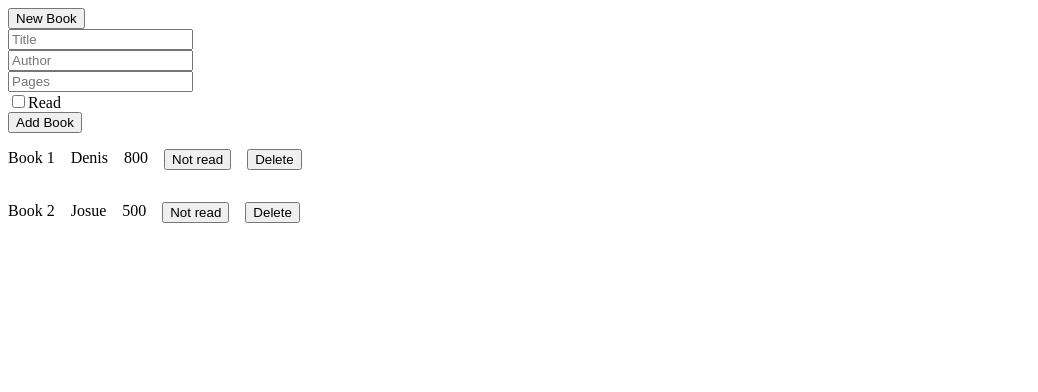
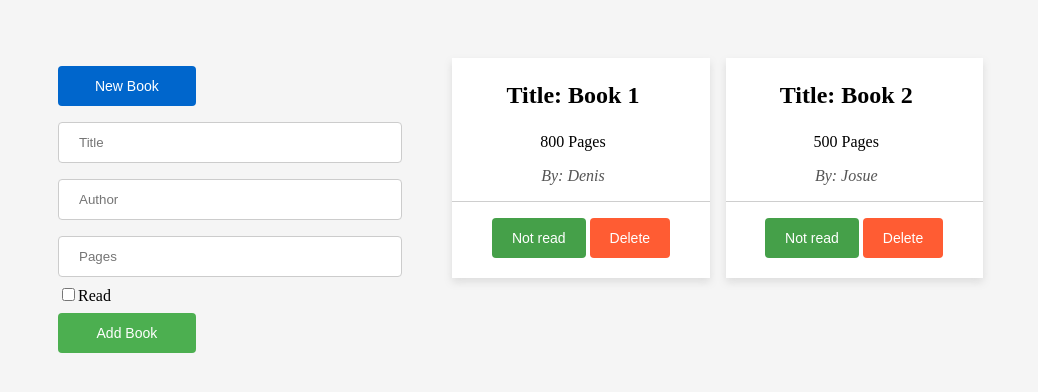
Before and after one commit to kalavhan/library, a plain HTML site: page index.html in a window 1280 px wide. Both pictures are taken after a click on the button "New Book". Shown: the whole page, without its empty margins (0-1038 px from the left). Drawn offline with Linux system fonts and the light colour scheme.

Commit message:
Project UI design 1. Added the project ui design 2. Added the linter

```diff
--- a/css/index.css
+++ b/css/index.css
@@ -0,0 +1,104 @@
+
+body{
+    display: flex;
+    align-content: center;
+    background-color: #F5F5F5;
+}
+
+.form-container{
+    width: 30%;
+    margin: 50px 50px 0 50px;
+}
+
+.items-container{
+    width: 70%;
+    margin-top: 50px;
+    margin-right: 1rem;
+    display: grid;
+    grid-template-columns: 1fr 1fr 1fr;
+    column-gap: 1rem;
+    row-gap: 1rem;
+}
+
+.item {
+    text-align: center;
+  }
+.item .title{
+    font-size: 24px;
+    font-weight: 700;
+}
+
+.item .pages{
+    font-size: 16px;
+}
+
+.item .author{
+    color: #555;
+    font-weight: 500;
+    font-style: italic;
+}
+  .action-btns{
+      border-top: 1px solid rgb(206, 206, 206);
+      padding-top: 8px;
+  }
+
+  .read-btn{
+      background-color: #45a049;
+  }
+
+  .delete-btn{
+      background-color: #ff5c33;
+  }
+
+  .item > p {
+    margin-right: 1rem;
+  }
+
+  form{
+    display: none;
+  }
+
+  input[type=text], select, input[type=number] {
+    width: 100%;
+    padding: 12px 20px;
+    margin: 8px 0;
+    display: inline-block;
+    border: 1px solid #ccc;
+    border-radius: 4px;
+    box-sizing: border-box;
+  }
+
+  input[type=submit], #btnNewBook {
+    width: 40%;
+    background-color: #4CAF50;
+
+  }
+
+  .btn{
+    color: white;
+    padding: 12px 20px;
+    margin: 8px 0;
+    font-size: 14px;
+    border: none;
+    border-radius: 4px;
+    cursor: pointer;
+  }
+
+  #btnNewBook{
+      background-color: #0066cc;
+  }
+
+  input[type=submit]:hover {
+    background-color: #45a049;
+  }
+
+  .card {
+    box-shadow: 0 4px 8px 0 rgba(126, 126, 126, 0.2);
+    transition: 0.3s;
+    background-color: white;
+    height: 220px;
+  }
+
+  .card:hover {
+    box-shadow: 0 8px 16px 0 rgba(0,0,0,0.2);
+  }
--- a/index.html
+++ b/index.html
@@ -3,31 +3,18 @@
 <head>
   <meta charset="UTF-8">
   <meta name="viewport" content="width=device-width, initial-scale=1.0">
-  <link rel="stylesheet" type="style/css" href="css/index.css"/>
-  <style>
-    .item {
-    display: flex;
-  }
-
-  .item > p {
-    margin-right: 1rem;
-  }
-
-  form{
-    display: none;
-  }
-  </style>
+ <link rel="stylesheet" href="css/index.css">
   <title>Library</title>
 </head>
 <body>
   <div class="form-container">
-    <button id="btnNewBook">New Book</button>
+    <button class="btn" id="btnNewBook">New Book</button>
     <form id="form">
       <input type="text" id="title"  placeholder="Title"><br>
       <input type="text" id="author"  placeholder="Author"><br>
       <input type="number" id="pages"  placeholder="Pages"><br>
       <input type="checkbox" id="read" >Read<br>
-      <input type="submit" id="addBook" value="Add Book">
+      <input class="btn" type="submit" id="addBook" value="Add Book">
     </form>
   </div>
   <div class="items-container">
--- a/js/index.js
+++ b/js/index.js
@@ -16,21 +16,23 @@ addBookToLibrary("Book 2", "Josue", 500, 0);
 
 function render(){
     let container = document.querySelector(".items-container");
-    let count = 0;
     container.innerHTML = "";
     for(let i = 0; i < myLibrary.length; i++) {
         let obj = myLibrary[i];
         console.log(obj);
         container.innerHTML +=
         `
-            <div class="item">
-                <p>${obj.title}</p>
-                <p>${obj.author}</p>
-                <p>${obj.pages}</p>
-                <p><button onclick="updateReadStatus(${i})">
+            <div class="item card">
+                <p class="title"><span>Title: </span>${obj.title}</p>
+                <p class="pages">${obj.pages}<span> Pages</span></p>
+                <p class="author"><span>By: </span>${obj.author}</p>
+
+                <div class="action-btns">
+                  <button class="btn read-btn" onclick="updateReadStatus(${i})">
                   ${obj.read == 0 ? 'Not read' : 'Read' }
-                </button></p>
-                <p><button onclick="deleteBook(${i})">Delete</button></p>
+                  </button>
+                  <button class="btn delete-btn" onclick="deleteBook(${i})">Delete</button>
+                </div>
             </div>
         `
     }
@@ -55,6 +57,14 @@ function addFormValues(){
     let read = document.getElementById("read").checked ? 1 : 0;
     console.log(read)
     const pages = document.getElementById("pages")
+
+    if(title.value == null || title.value == "" ){
+      window.alert("Title must not be empty!")
+    } else if(author.value == null || author.value == "") {
+      window.alert("Author must not be empty!")
+    }else if(pages.value == null || pages.value == "") {
+      window.alert("Pages must not be empty!")
+    } else{
       addBookToLibrary(title.value, author.value, parseInt(pages.value), read);
       title.value = ""
       author.value = ""
@@ -62,15 +72,16 @@ function addFormValues(){
       document.getElementById("read").checked = false
       render();
       console.log(myLibrary)
+    }
   })
 }
 
-function deleteBook(position) {
+function deleteBook(position) {// eslint-disable-line no-unused-vars
   myLibrary.splice(position, 1);
   render();
 }
 
-function updateReadStatus(position) {
+function updateReadStatus(position) {// eslint-disable-line no-unused-vars
   myLibrary[position].read == 0 ? myLibrary[position].read = 1 : myLibrary[position].read = 0;
   render();
   console.log("here")
```
Also changed, not shown: .eslintrc.json (added), 1 other file. Lines whose indentation alone changed are shown as unchanged.
